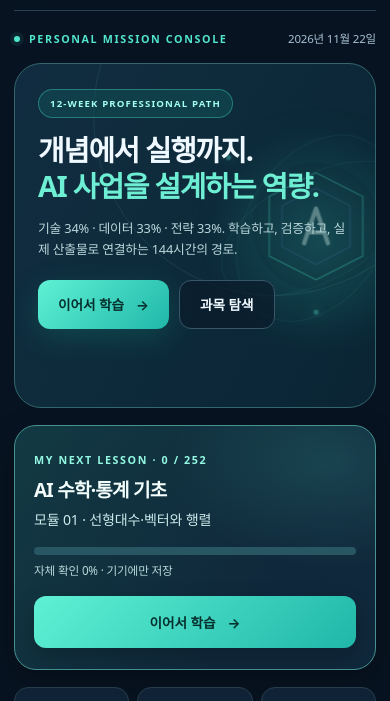
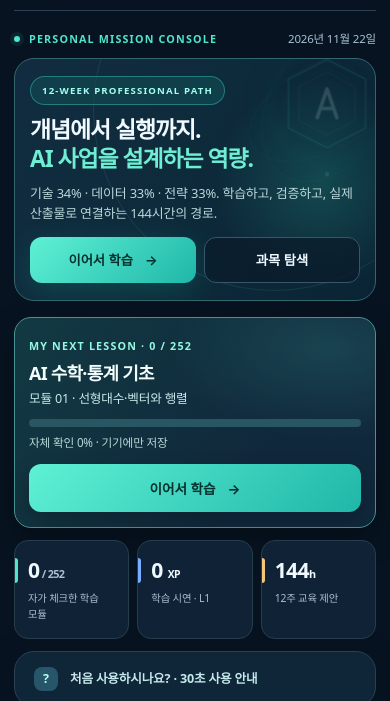
Before and after one commit to sungok2/arena-voice, a plain HTML site: page android-army-academy/app/src/main/assets/index.html in a window 390 px wide. Shown: the part 61-762 px from the top of the page. Drawn offline with Linux system fonts and the light colour scheme.

Commit message:
style(academy): reduce oversized mobile hero; surface actual learning above statistics and normalize six navigation SVG icons

```diff
--- a/android-army-academy/app/src/main/assets/styles.css
+++ b/android-army-academy/app/src/main/assets/styles.css
@@ -103,3 +103,32 @@ body.reduce-motion *,body.reduce-motion *::before,body.reduce-motion *::after{an
 .bottom-nav .nav-icon{font-size:1.38rem}
 @media(min-width:1000px){.bottom-nav .nav-item{min-width:72px;flex:0 1 auto;min-height:69px}}
 @media(max-width:380px){.bottom-nav .nav-item{padding-left:1px;padding-right:1px}.bottom-nav .nav-icon{font-size:1.24rem}.bottom-nav .nav-item span:last-child{font-size:.57rem}}
+
+/* v2.7.0: primary learning action visibly available on a phone's first viewport. */
+.nav-icon{display:grid;place-items:center;min-height:24px}
+.nav-icon svg{display:block;width:24px;height:24px;flex-shrink:0}
+.bottom-nav .nav-item.active .nav-icon{filter:drop-shadow(0 0 6px rgba(94,242,218,.25))}
+#home-next-lesson{margin:16px 0 0}
+#home-stats{margin-top:12px}
+@media(max-width:760px){
+ .hero{min-height:0;padding:20px 20px 21px;border-radius:20px;grid-template-columns:1fr}
+ .hero h1{font-size:clamp(1.45rem,4.9vw,1.73rem);line-height:1.28;margin:10px 0 9px}
+ .hero p{font-size:.81rem;line-height:1.56;margin:0;max-width:29rem}
+ .hero-actions{margin-top:14px;gap:8px}
+ .hero-actions .btn{min-height:46px;padding:9px 15px;font-size:.83rem}
+ .hero-visual{top:-80px;right:-95px;opacity:.16;transform:scale(.70)}
+ .resume-panel{padding:17px 18px;gap:12px;border-radius:17px}
+ .resume-panel h2{font-size:1.12rem;margin:6px 0 3px}
+ .resume-panel p{margin:3px 0 10px;font-size:.79rem}
+ .resume-panel .btn{min-height:48px}
+ .intro-line{margin-bottom:10px}
+ .eyebrow{letter-spacing:.11em}
+ .nav-icon svg{width:22px;height:22px}
+}
+@media(max-width:390px){
+ .hero{padding:17px 15px}
+ .hero h1{font-size:1.43rem}
+ .hero-actions .btn{flex:1;min-width:0}
+ .hero-actions .btn-ghost{padding-left:9px;padding-right:9px}
+ .resume-panel{padding:15px 14px}
+}
```
